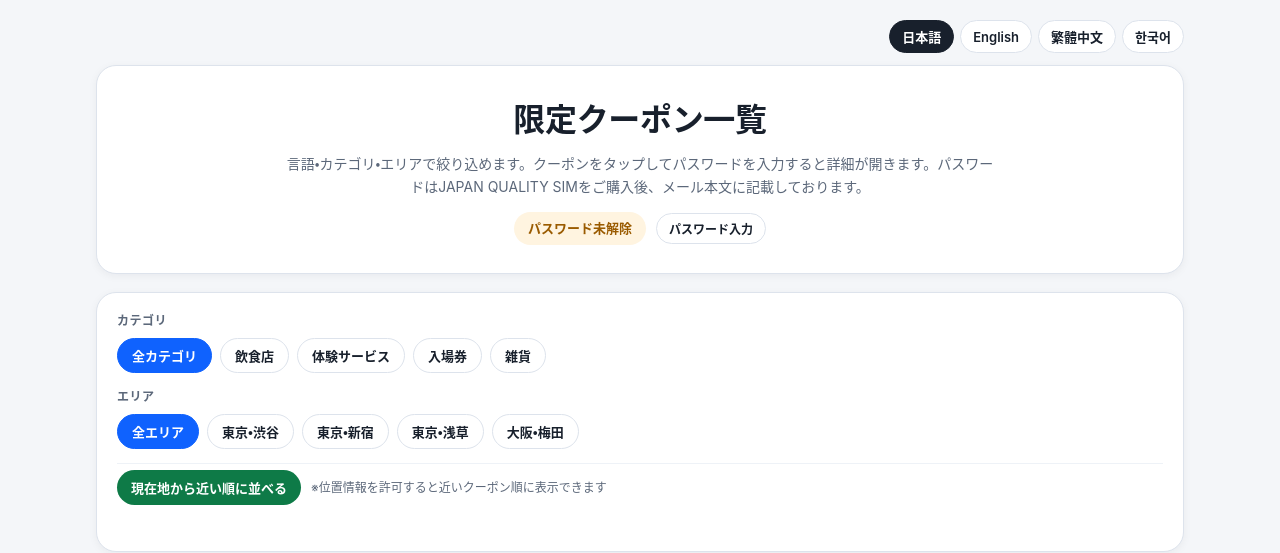
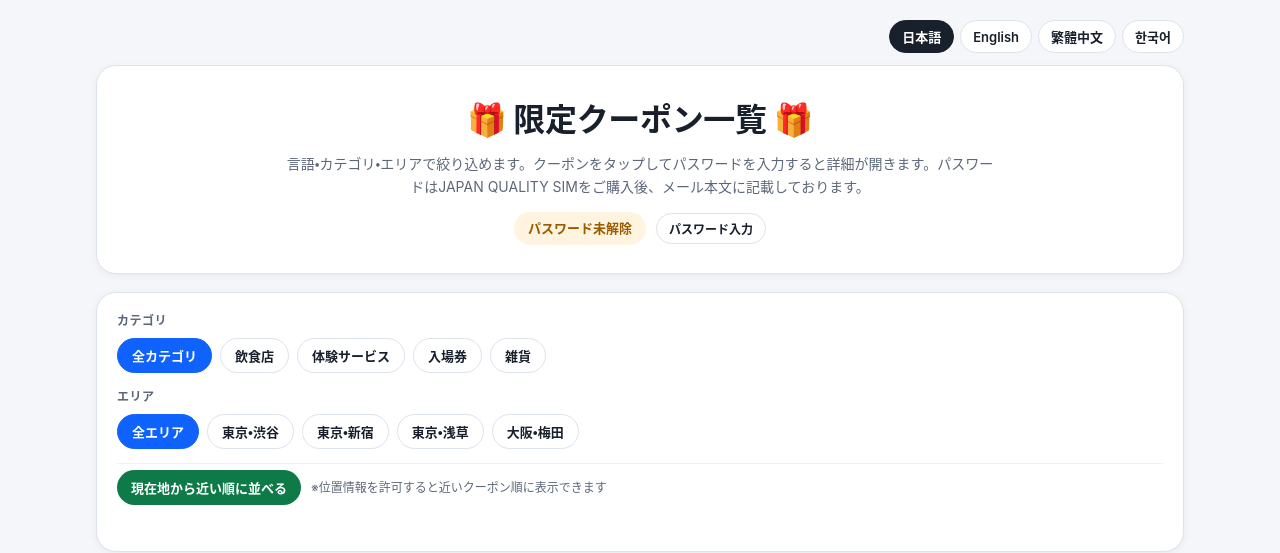
Before and after one commit to bop-group/coupon-site, a plain HTML site: page index.html in a window 1280 px wide. Shown: the top 553 px of the page. Drawn offline with Linux system fonts and the light colour scheme.

Commit message:
Update index.html

```diff
--- a/index.html
+++ b/index.html
@@ -692,7 +692,7 @@
 
     const I18N = {
       ja: {
-        title: "限定クーポン一覧",
+        title: "🎁 限定クーポン一覧 🎁",
         subtitle: "言語・カテゴリ・エリアで絞り込めます。クーポンをタップしてパスワードを入力すると詳細が開きます。パスワードはJAPAN QUALITY SIMをご購入後、メール本文に記載しております。",
         categoryLabel: "カテゴリ",
         areaLabel: "エリア",
```
